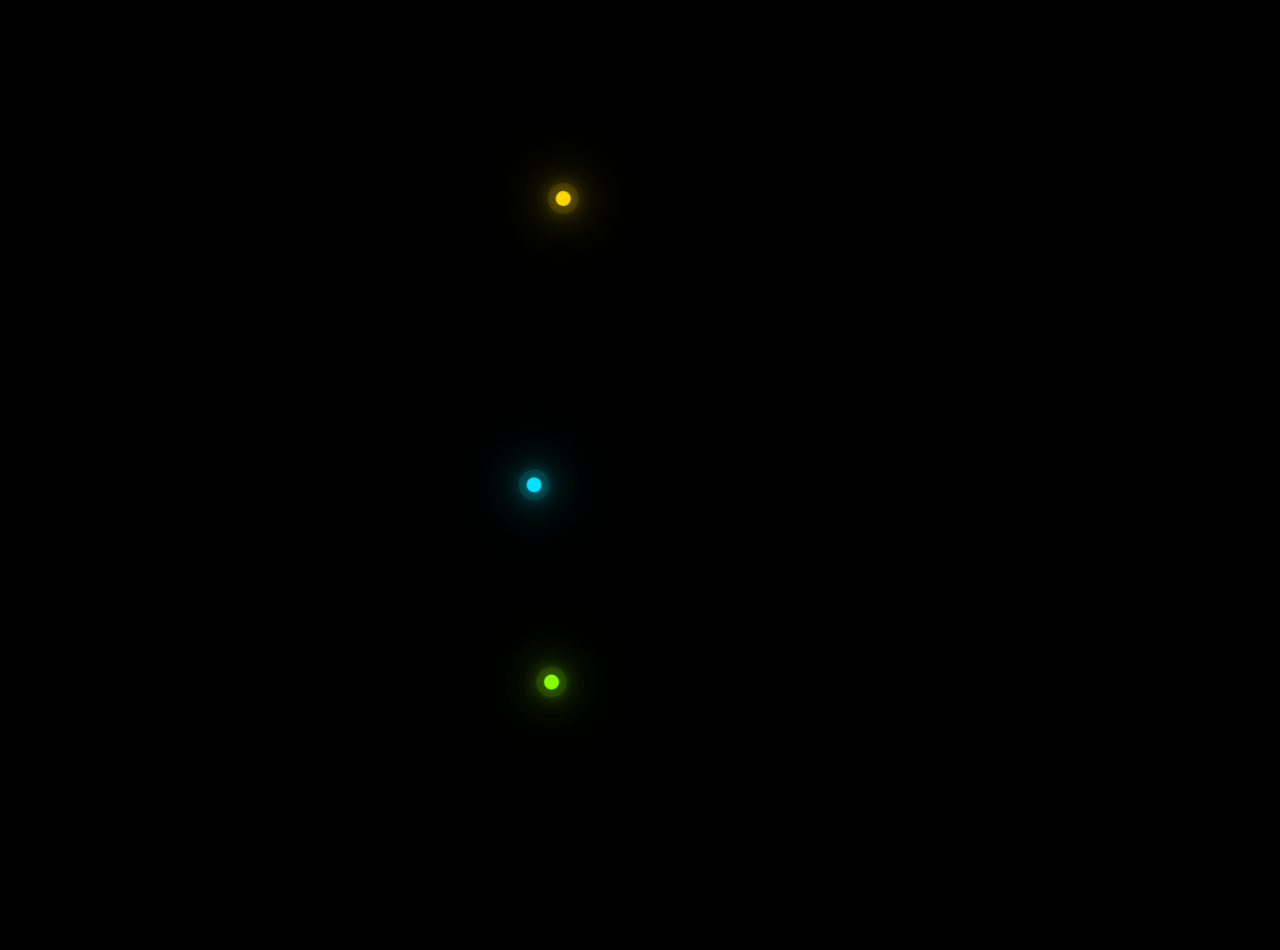
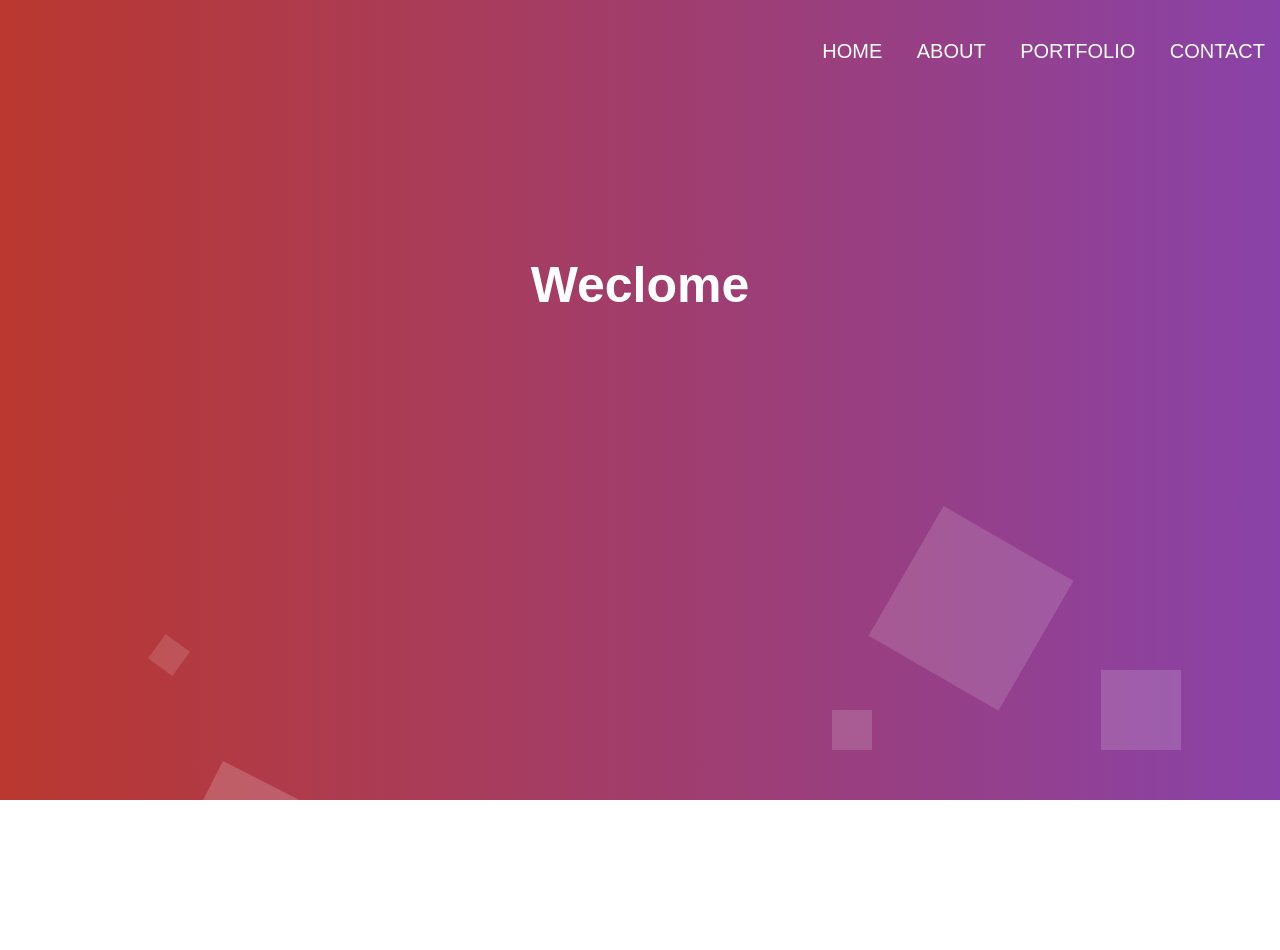
Before and after one commit to Gehrig-Barnes/GehrigBarnes, a plain HTML site: page index.html in a window 1280 px wide. Before the commit the page ends 800 px from the top, so only its background shows below. Drawn offline with Linux system fonts and the light colour scheme.

Commit message:
created an animated bckground with  text to the uper left

```diff
--- a/index.html
+++ b/index.html
@@ -1,14 +1,30 @@
 <!DOCTYPE html>
 <html lang="en">
     <head>
+        <title>Gehrig Barnes</title>
         <link rel="stylesheet" href="style.css" />
+        <title></title>
     </head>
     <body>
-        <script src="script.js"></script>
-        <div class="glowing">
-            <span style="--i:1;"></span>
-            <span style="--i:2;"></span>
-            <span style="--i:3;"></span>
+        <div class="bio">
+            <ul>
+                <li>Home</li>
+                <li>About</li>
+                <li>Portfolio</li>
+                <li>Contact</li>
+            </ul>
+
+            <h2>Weclome</h2>
+        </div>
+        <div class="animation">
+            <ul class="box">
+                <li></li>
+                <li></li>
+                <li></li>
+                <li></li>
+                <li></li>
+                <li></li>
+            </ul>
         </div>
     </body>
 </html>
--- a/style.css
+++ b/style.css
@@ -1,92 +1,112 @@
-*
-{
+* {
     margin: 0;
     padding: 0;
 }
+
 body {
-    display:flex;
-    justify-content: center;
-    align-items: center;
-    width: 100%;
-    min-height: 100vh;
-    background: #000;
-    overflow: hidden;
+    font-family: sans-serif;
 }
-.glowing {
-    position: relative;
-    width: 750px;
-    height: 750px;
+ .bio {
+     width: 100%;
+     position: absolute;
+ }
+
+ .bio ul {
+     height: 50px;
+     float: right;
+ }
+ .bio ul li {
+     display: inline-block;
+     padding: 40px 15px;
+     text-transform: uppercase;
+     color: #fff;
+     font-size: 20px;
+ }
+
+ .bio h2 {
+     text-align: center;
+     color: #fff;
+     font-size: 50px;
+     margin-top: 20%;
+ }
+
+ .animation {
+     background: linear-gradient(to left, #8942a8, #ba382f);
+     width: 100%;
+     height: 100vh;
+ }
+
+ .box {
+     postion: absolute;
+     top: 0;
+     left: 0;
+     width: 100%;
+     height: 100%;
+     overflow: hidden;
+ }
+
+ .box li {
+     position: absolute;
+     display: block;
+     list-style: none;
+     width: 25px;
+     height: 25px;
+     background: rgba(255, 255, 255, 0.2);
+     animation: animate 20s linear infinite;
+     bottom: -150px;
+ }
+
+ .box li:nth-child(1) {
+     left: 86%;
+     width: 80px;
+     height: 80px;
+     animation-delay: 0s;
+ }
+
+ .box li:nth-child(2) {
+    left: 12%;
+    width: 30px;
+    height: 30px;
+    animation-delay: 1.5s;
+    animation-duration: 10s;
 }
 
-.glowing span {
-    position: absolute;
-    top: calc(80px * var(--i));
-    left: calc(80px * var(--i));
-    bottom: calc(80px * var(--i));
-    right: calc(80px * var(--i));
+.box li:nth-child(3) {
+    left: 70%;
+    width: 100px;
+    height: 100px;
+    animation-delay: 5.5s;
 }
 
-.glowing span:before {
-    content: '';
-    position: absolute;
-    top: 50%;
-    left: -8px;
-    width: 15px;
-    height: 15px;
-    background: #f00;
-    border-radius: 50%;
-}
-.glowing span:nth-child(3n + 1):before {
-    background: rgba(134,255,0,1);
-    box-shadow: 0 0 20px rgba(134,255,0,1),
-                0 0 40px rgba(134,255,0,1),
-                0 0 60px rgba(134,255,0,1),
-                0 0 80px rgba(134,255,0,1),
-                0 0 0 8px rgba(134,255,0,.1);
+.box li:nth-child(4) {
+    left: 70%;
+    width: 150px;
+    height: 150px;
+    animation-delay: 0s;
+    animation-duration: 15s;
 }
 
-.glowing span:nth-child(3n + 2):before {
-    background: rgba(255,214,0,1);
-    box-shadow: 0 0 20px rgba(255,214,0,1),
-                0 0 40px rgba(255,214,0,1),
-                0 0 60px rgba(255,214,0,1),
-                0 0 80px rgba(255,214,0,1),
-                0 0 0 8px rgba(255,214,0,.1);
-}
-.glowing span:nth-child(3n + 3):before {
-    background: rgba(0,226,255,1);
-    box-shadow: 0 0 20px rgba(0,226,255,1),
-                0 0 40px rgba(0,226,255,1),
-                0 0 60px rgba(0,226,255,1),
-                0 0 80px rgba(0,226,255,1),
-                0 0 0 8px rgba(0,226,255,.1);
-}
-.glowing span:nth-child(3n + 1) {
-    animation: animate 10s alternate infinite;
+.box li:nth-child(5) {
+    left: 65%;
+    width: 40px;
+    height: 40px;
+    animation-delay: 0s;
 }
 
-.glowing span:nth-child(3n + 2) {
-    animation: animate-reverse 10s alternate infinite;
-}
-
-.glowing span:nth-child(3n + 3) {
-    animation: animate 8s alternate infinite;
+.box li:nth-child(6) {
+    left: 15%;
+    width: 110px;
+    height: 110px;
+    animation-delay: 3.5s;
 }
 
 @keyframes animate {
     0% {
-        transform: rotate(0deg);
+        transform: translateY(0) rotate(0deg);
+        opacity: 1;
     }
     100% {
-        transform: rotate(360deg);
+        transform: translateY(-800px) rotate(360deg);
+        opacity: 0;
     }
 }
-
-@keyframes animate-reverse {
-    0% {
-        transform: rotate(360deg);
-    }
-    100% {
-        transform: rotate(0deg);
-    }
-}
```
